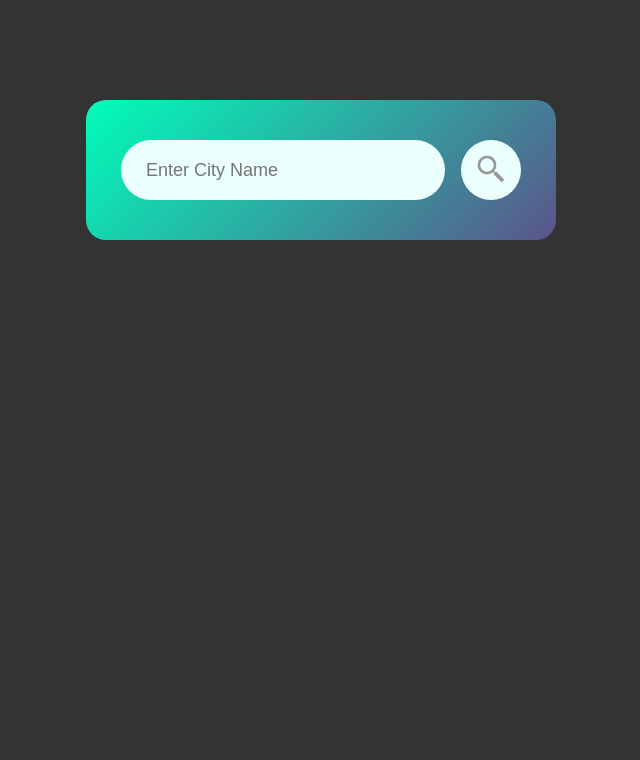
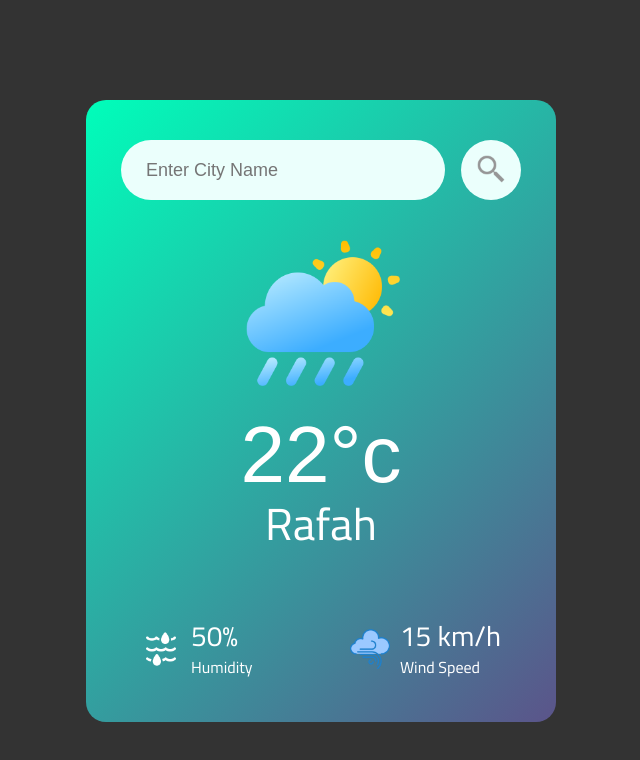
Before and after one commit to bahaamohammed/Weather-Web-App, a plain HTML site: page index.html in a window 1280 px wide. Shown: the whole page, without its empty margins (319-959 px from the left). Drawn offline with Linux system fonts and the light colour scheme.

Commit message:
finish UI and make fixing

```diff
--- a/css/style.css
+++ b/css/style.css
@@ -8,6 +8,7 @@
   /* Start Body */
   body{
     background-color: #333;
+    font-family: 'Cairo', sans-serif;
   }
   /* End Body */
 
@@ -56,3 +57,46 @@
     width: 32px;
   }
   /* End Search */
+
+  /* Start Weather */
+.weather-icon{
+    width: 170px;
+    margin-top: 30px;
+}
+.weather .temp{
+    font-family: sans-serif;
+}
+.weather h1{
+    font-size: 80px;
+    font-weight: 500;
+}
+.weather h2{
+    font-size: 45px;
+    font-weight: 400;
+    margin-top: -20px;
+}
+
+/* Start Weather Details */
+.details{
+    display: flex;
+    align-items: center;
+    justify-content: space-between;
+    padding: 0 20px;
+    margin-top: 50px;
+}
+.details .col{
+    display: flex;
+    align-items: center;
+    text-align: left;
+}
+.details .col img{
+    width: 40px;
+    margin-right: 10px;
+}
+.details .col div p:nth-child(2){
+    margin-top: -10px;
+}
+.humidity, .wind{
+    font-size: 28px;
+    margin-top: -6px;
+}
--- a/index.html
+++ b/index.html
@@ -4,6 +4,7 @@
     <meta charset="UTF-8">
     <meta name="viewport" content="width=device-width, initial-scale=1.0">
     <title>Weather App</title>
+    <link href="https://fonts.googleapis.com/css2?family=Cairo:wght@400;700&display=swap" rel="stylesheet">
     <link rel="stylesheet" href="css/style.css">
 </head>
 <body>
@@ -14,6 +15,27 @@
                 <img src="images/search.png" alt="search">
             </button>
         </div>
+        <div class="weather">
+            <img src="images/rain.png" class="weather-icon" alt="Weather icon">
+            <h1 class="temp">22°c</h1>
+            <h2 class="city">Rafah</h2>
+            <div class="details">
+                <div class="col">
+                    <img src="images/humidity.png" alt="Humidity">
+                    <div>
+                        <p class="humidity">50%</p>
+                        <p>Humidity</p>
+                    </div>
+                </div>
+                <div class="col">
+                    <img src="images/wind.png" alt="Wind Speed">
+                    <div>
+                        <p class="wind">15 km/h</p>
+                        <p>Wind Speed</p>
+                    </div>
+                </div>
+            </div>
+        </div>
     </div>
 </body>
 </html>
```
Also changed, not shown: images/clear.png (added), images/clouds.png (added), images/drizzle.png (added), images/humidity.png (added), images/mist.png (added), images/rain.png (added), images/snow.png (added), images/wind.png (added).
